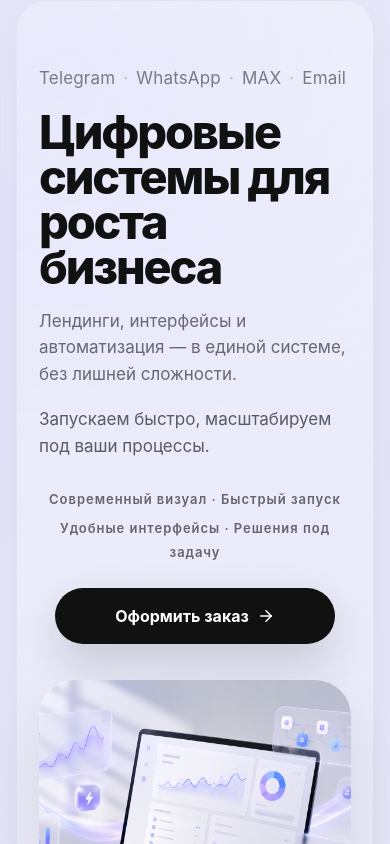
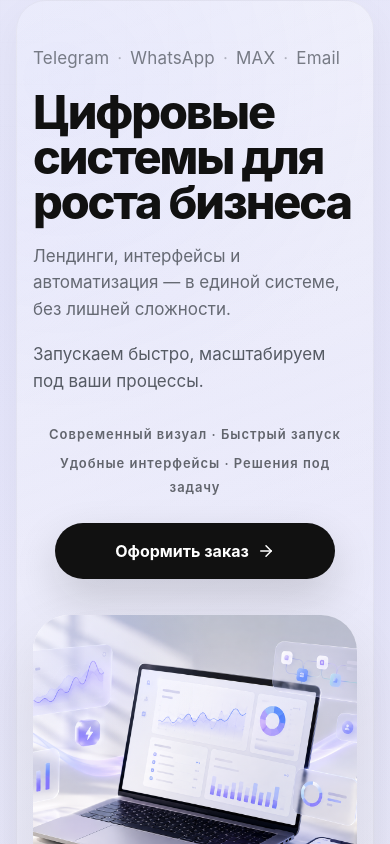
Before and after one commit to vladtranskom888-hue/lending_my, a React (Vite) app: page / in a window 390 px wide. Shown: the top 844 px of the page. Built offline with nearby package versions, Linux system fonts and the light colour scheme.

Commit message:
Tighten hero padding

```diff
--- a/src/styles.css
+++ b/src/styles.css
@@ -93,9 +93,9 @@ main {
 .hero {
   position: relative;
   min-height: 100vh;
-  padding-top: 96px;
-  padding-bottom: 112px;
-  padding-inline: clamp(24px, 3.5vw, 44px);
+  padding-top: 64px;
+  padding-bottom: 72px;
+  padding-inline: clamp(18px, 2.6vw, 32px);
   border-radius: 42px;
   background:
     radial-gradient(circle at 12% 8%, rgba(124, 140, 255, 0.055), transparent 36%),
@@ -631,9 +631,9 @@ p {
 
   .hero {
     min-height: auto;
-    padding-top: 64px;
-    padding-bottom: 78px;
-    padding-inline: 22px;
+    padding-top: 44px;
+    padding-bottom: 52px;
+    padding-inline: 16px;
     border-radius: 30px;
   }
 
```
